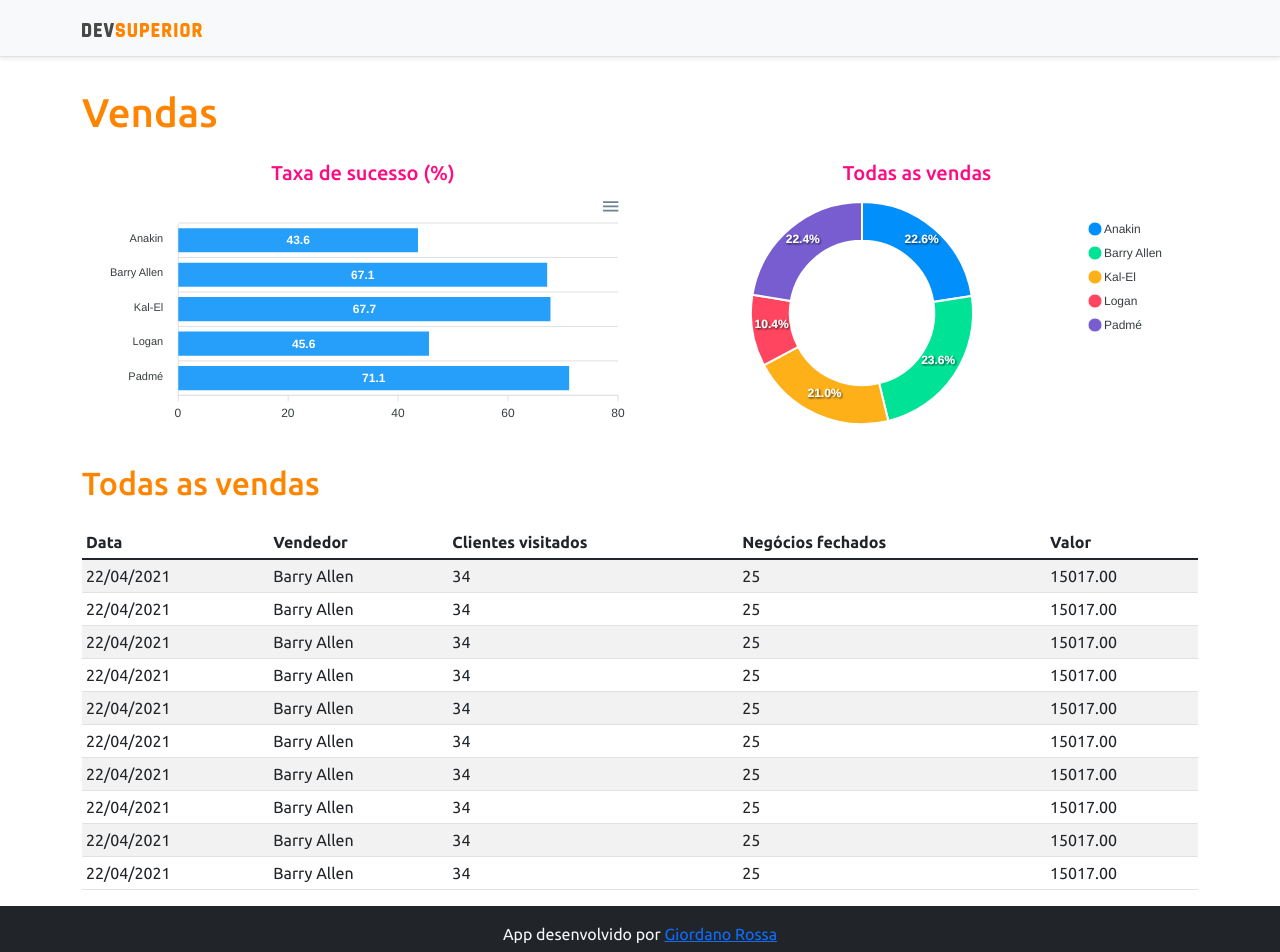
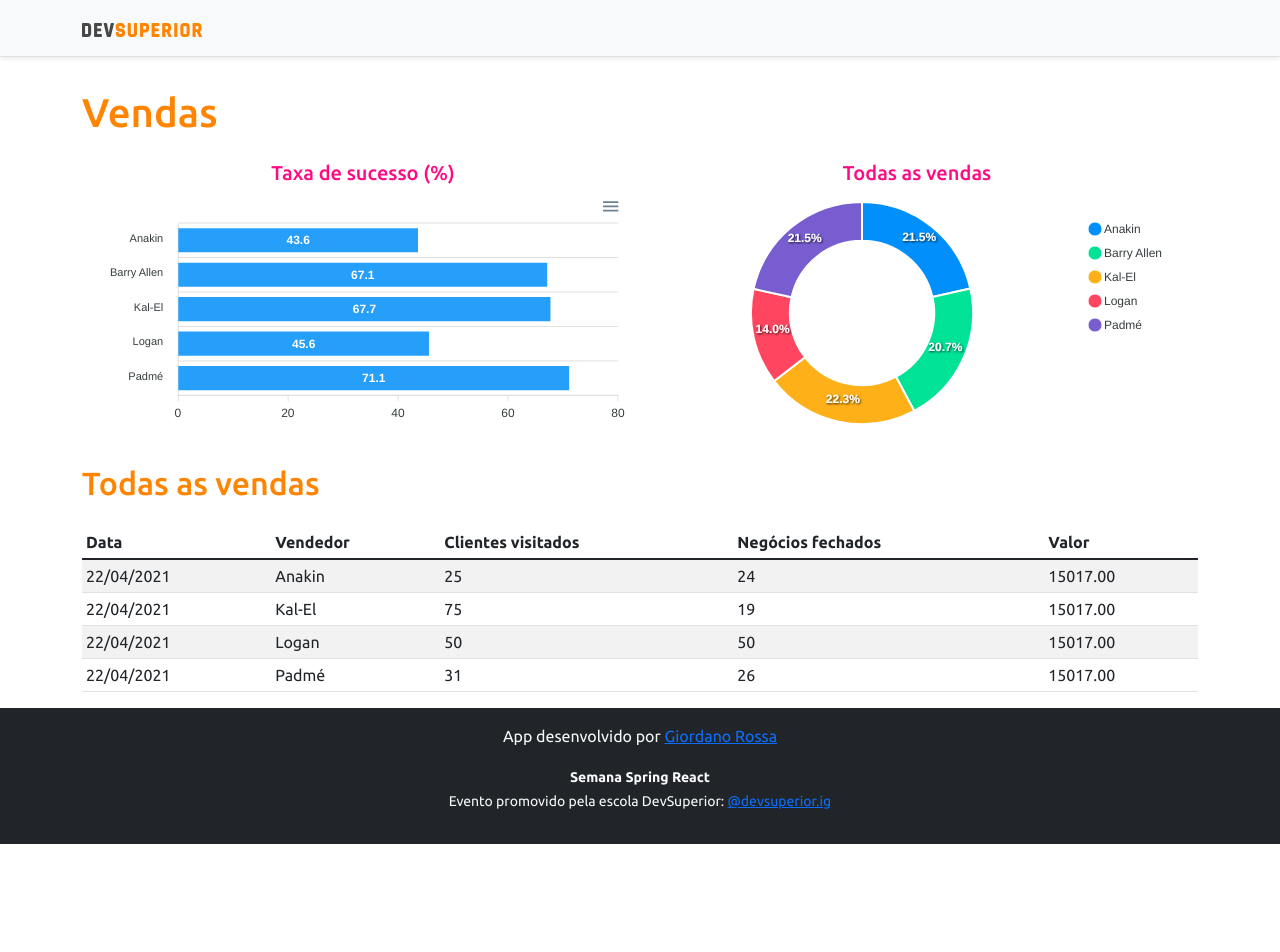
Before and after one commit to nogidora/projeto-sds5, a React (Create React App) app in the folder frontend/: page / in a window 1280 px wide. Shown: the top 952 px of the page. After the commit the page ends 844 px from the top, so only its background shows below. Built offline with nearby package versions, Linux system fonts and the light colour scheme.

Commit message:
Mock up Update

```diff
--- a/frontend/src/components/DataTable/index.tsx
+++ b/frontend/src/components/DataTable/index.tsx
@@ -14,72 +14,30 @@ const  DataTable = () =>{
                 <tbody>
                     <tr>
                         <td>22/04/2021</td>
-                        <td>Barry Allen</td>
-                        <td>34</td>
+                        <td>Anakin</td>
                         <td>25</td>
+                        <td>24</td>
                         <td>15017.00</td>
                     </tr>
                     <tr>
                         <td>22/04/2021</td>
-                        <td>Barry Allen</td>
-                        <td>34</td>
-                        <td>25</td>
+                        <td>Kal-El</td>
+                        <td>75</td>
+                        <td>19</td>
                         <td>15017.00</td>
                     </tr>
                     <tr>
                         <td>22/04/2021</td>
-                        <td>Barry Allen</td>
-                        <td>34</td>
-                        <td>25</td>
+                        <td>Logan</td>
+                        <td>50</td>
+                        <td>50</td>
                         <td>15017.00</td>
                     </tr>
                     <tr>
                         <td>22/04/2021</td>
-                        <td>Barry Allen</td>
-                        <td>34</td>
-                        <td>25</td>
-                        <td>15017.00</td>
-                    </tr>
-                    <tr>
-                        <td>22/04/2021</td>
-                        <td>Barry Allen</td>
-                        <td>34</td>
-                        <td>25</td>
-                        <td>15017.00</td>
-                    </tr>
-                    <tr>
-                        <td>22/04/2021</td>
-                        <td>Barry Allen</td>
-                        <td>34</td>
-                        <td>25</td>
-                        <td>15017.00</td>
-                    </tr>
-                    <tr>
-                        <td>22/04/2021</td>
-                        <td>Barry Allen</td>
-                        <td>34</td>
-                        <td>25</td>
-                        <td>15017.00</td>
-                    </tr>
-                    <tr>
-                        <td>22/04/2021</td>
-                        <td>Barry Allen</td>
-                        <td>34</td>
-                        <td>25</td>
-                        <td>15017.00</td>
-                    </tr>
-                    <tr>
-                        <td>22/04/2021</td>
-                        <td>Barry Allen</td>
-                        <td>34</td>
-                        <td>25</td>
-                        <td>15017.00</td>
-                    </tr>
-                    <tr>
-                        <td>22/04/2021</td>
-                        <td>Barry Allen</td>
-                        <td>34</td>
-                        <td>25</td>
+                        <td>Padmé</td>
+                        <td>31</td>
+                        <td>26</td>
                         <td>15017.00</td>
                     </tr>
 
--- a/frontend/src/components/DonutChart/index.tsx
+++ b/frontend/src/components/DonutChart/index.tsx
@@ -3,7 +3,7 @@ import Chart from 'react-apexcharts';
 /*modelo do apex charts*/
 const  DonutChart = () =>{
    const mockData = {
-      series: [477138, 499928, 444867, 220426, 473088],
+      series: [449138, 433928, 466867, 292426, 450088],
       labels: ['Anakin', 'Barry Allen', 'Kal-El', 'Logan', 'Padmé']
   }
 
```
